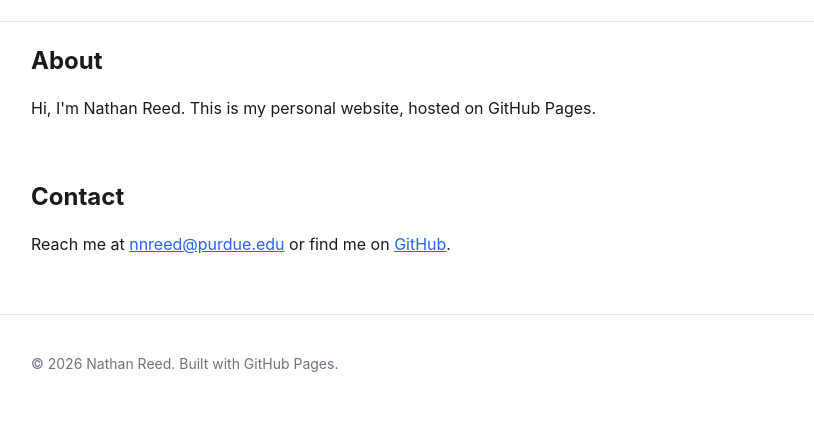
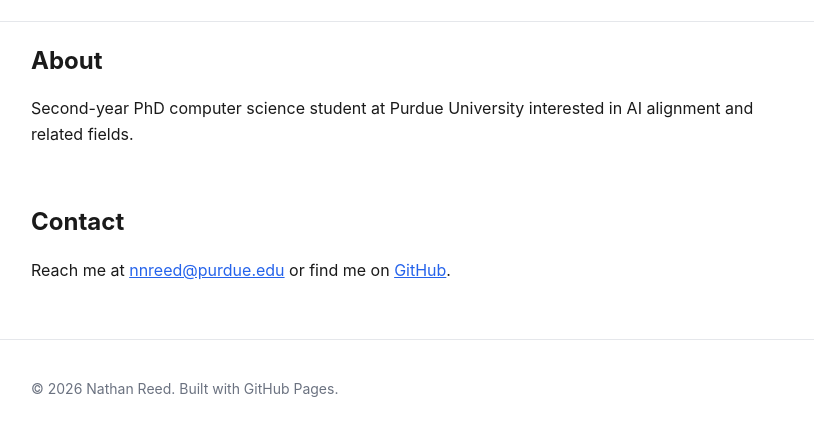
Before and after one commit to mapreader4/mapreader4.github.io, a plain HTML site: page index.html in a window 1280 px wide. Shown: the part 59-494 px from the top of the page, without its empty margins (233-1047 px from the left). Drawn offline with Linux system fonts and the light colour scheme.

Commit message:
Update About section with bio
Co-Authored-By: Claude Sonnet 5 <noreply@anthropic.com>

```diff
--- a/index.html
+++ b/index.html
@@ -21,7 +21,7 @@
     <section id="about">
       <h2>About</h2>
       <p>
-        Hi, I'm Nathan Reed. This is my personal website, hosted on GitHub Pages.
+        Second-year PhD computer science student at Purdue University interested in AI alignment and related fields.
       </p>
     </section>
 
```
